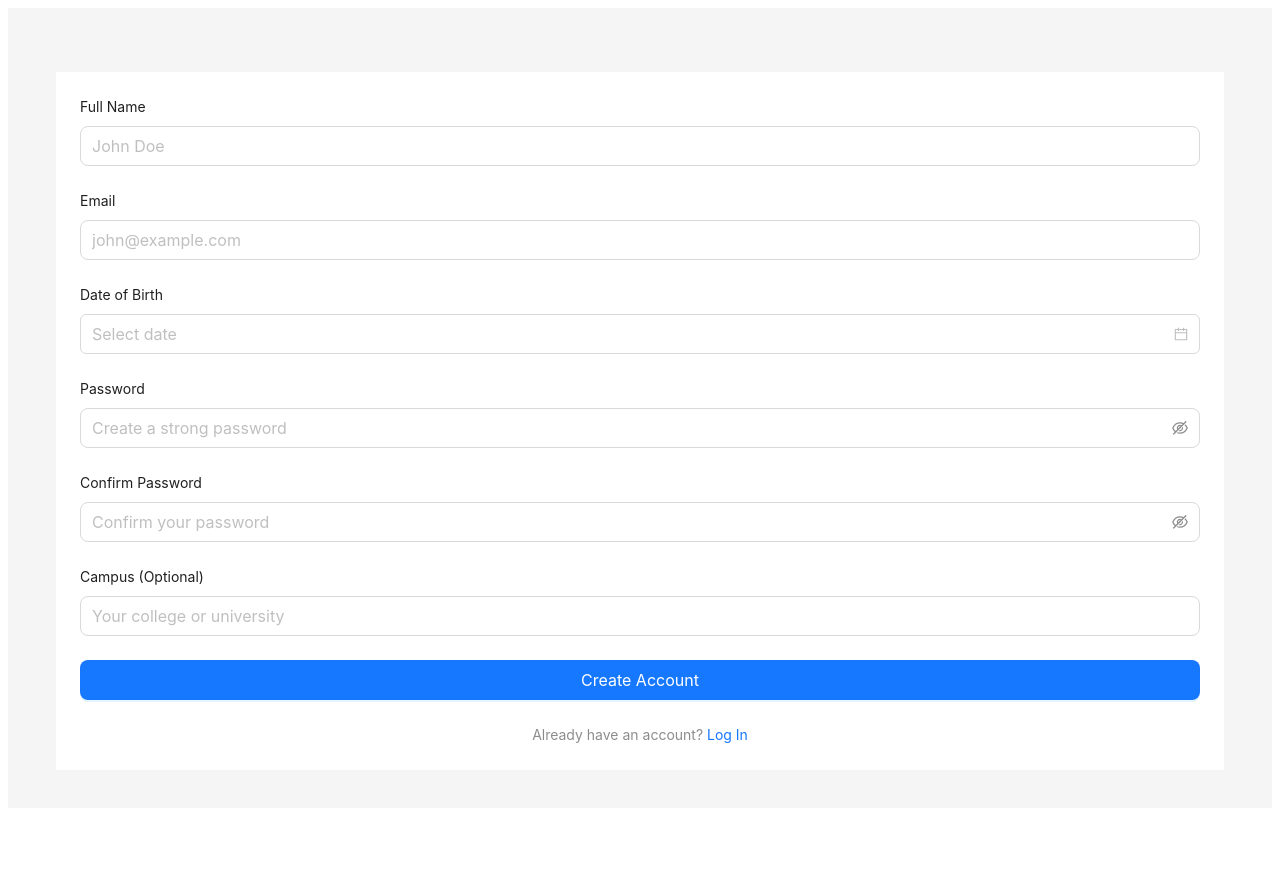
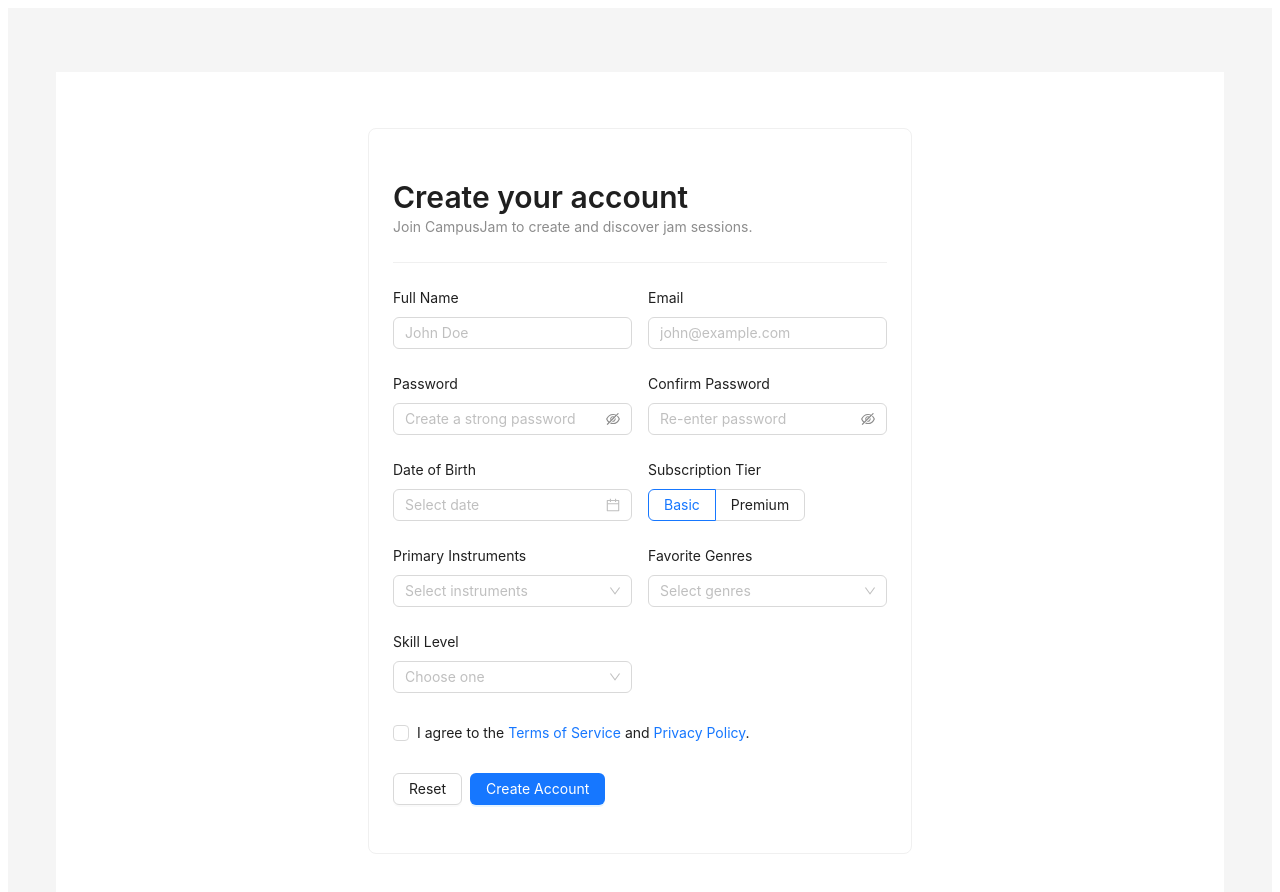
Before and after one commit to MQUEMADO16/CampusJam-Frontend, a React (Create React App) app: page /signup in a window 1280 px wide. Shown: the top 892 px of the page. Before the commit the page ends 816 px from the top, so only its background shows below. Built offline with nearby package versions, Linux system fonts and the light colour scheme.

Commit message:
Integrated API into signup form

```diff
--- a/package.json
+++ b/package.json
@@ -16,6 +16,7 @@
     "antd": "^5.27.4",
     "axios": "^1.12.2",
     "emotion": "^11.0.0",
+    "moment": "^2.30.1",
     "react": "^19.2.0",
     "react-dom": "^19.2.0",
     "react-router-dom": "^7.9.4",
--- a/src/components/features/SignUpForm.tsx
+++ b/src/components/features/SignUpForm.tsx
@@ -1,4 +1,4 @@
-import React from "react";
+import React, { useState } from 'react';
 import {
   Button,
   Checkbox,
@@ -12,31 +12,21 @@
   Space,
   Typography,
   message,
-} from "antd";
+} from 'antd';
+import { useNavigate } from 'react-router-dom';
+import { isAxiosError } from 'axios';
+import { userService } from '../../services/user.service';
+import { TCreateUserData } from '../../types';
+import { Moment } from 'moment';
 
 const { Text } = Typography;
 
 const INSTRUMENTS = [
-  "Guitar",
-  "Bass",
-  "Drums",
-  "Piano/Keys",
-  "Vocals",
-  "Violin",
-  "Saxophone",
-  "Trumpet",
+  "Guitar", "Bass", "Drums", "Piano/Keys", "Vocals", "Violin", "Saxophone", "Trumpet",
 ];
 
 const GENRES = [
-  "Rock",
-  "Jazz",
-  "Pop",
-  "Hip-Hop",
-  "Classical",
-  "Metal",
-  "Blues",
-  "EDM",
-  "Country",
+  "Rock", "Jazz", "Pop", "Hip-Hop", "Classical", "Metal", "Blues", "EDM", "Country",
 ];
 
 const PASSWORD_RULE =
@@ -48,15 +38,74 @@
   return date > cutoff;
 }
 
+// Define the shape of the form values for clarity
+interface SignUpFormValues {
+  name: string;
+  email: string;
+  password: string;
+  dateOfBirth: Moment; // AntD DatePicker uses Moment.js objects
+  subscriptionTier: 'basic' | 'pro';
+  instruments: string[];
+  genres: string[];
+  skillLevel: 'Beginner' | 'Intermediate' | 'Advanced';
+  acceptTerms: boolean;
+}
+
 const SignUpForm: React.FC = () => {
   const [form] = Form.useForm();
+  const [loading, setLoading] = useState(false);
+  const navigate = useNavigate();
 
-  const onFinish = () => {
-    // Show AntD success message
-    message.success("Account created successfully!");
+  /**
+   * Handles form submission, calls the user service, and manages responses.
+   */
+  const onFinish = async (values: SignUpFormValues) => {
+    setLoading(true);
 
-    // Reset all form fields
-    form.resetFields();
+    // --- THIS IS THE UPDATED LOGIC ---
+    // Now we map ALL form fields to the TCreateUserData structure
+    const userData: TCreateUserData = {
+      // Core fields
+      name: values.name,
+      email: values.email,
+      password: values.password,
+      dateOfBirth: values.dateOfBirth.toISOString(),
+
+      // Nested subscription object
+      subscription: {
+        tier: values.subscriptionTier,
+      },
+
+      // Nested profile object
+      profile: {
+        instruments: values.instruments,
+        genres: values.genres,
+        skillLevel: values.skillLevel,
+      },
+    };
+    // --- END OF UPDATED LOGIC ---
+
+    try {
+      await userService.createUser(userData);
+
+      // Handle success
+      message.success('Account created successfully! Please log in.');
+      navigate('/login'); // Redirect to login page
+
+    } catch (error) {
+      // Handle errors
+      let errorMessage = 'Failed to create account.';
+      if (isAxiosError(error)) {
+        if (error.response?.data?.message) {
+          errorMessage = error.response.data.message;
+        }
+      } else if (error instanceof Error) {
+        errorMessage = error.message;
+      }
+      message.error(errorMessage);
+    } finally {
+      setLoading(false); // Stop the loading spinner
+    }
   };
 
   return (
@@ -65,12 +114,15 @@
       form={form}
       name="signup"
       onFinish={onFinish}
-      onFinishFailed={() => {}}
+      onFinishFailed={() => {
+        message.error('Please correct the errors in the form.');
+      }}
       scrollToFirstError
       requiredMark="optional"
       initialValues={{ subscriptionTier: "basic" }}
     >
       <Row gutter={[16, 0]}>
+        {/* --- All your form items are unchanged --- */}
         <Col xs={24} md={12}>
           <Form.Item
             label="Full Name"
@@ -244,7 +296,11 @@
           <Button htmlType="button" onClick={() => form.resetFields()}>
             Reset
           </Button>
-          <Button type="primary" htmlType="submit">
+          <Button
+            type="primary"
+            htmlType="submit"
+            loading={loading}
+          >
             Create Account
           </Button>
         </Space>
--- a/src/pages/SignUp.tsx
+++ b/src/pages/SignUp.tsx
@@ -1,140 +1,27 @@
-import React, { useState } from 'react';
-import { Form, Input, Button, DatePicker, message, Typography } from 'antd';
-import { useNavigate, Link } from 'react-router-dom';
-import { isAxiosError } from 'axios';
+import React from "react";
+import { Card, Col, Row, Typography, Divider } from "antd";
+import SignUpForm from "../components/features/SignUpForm";
 
-import { userService } from '../services/user.service';
-import { TCreateUserData } from '../types';
+const { Title, Text } = Typography;
 
-const { Text } = Typography;
+const SignUp: React.FC = () => {
+  return (
+    <Row justify="center" style={{ padding: "32px 16px" }}>
+      <Col xs={24} sm={22} md={18} lg={16} xl={12} xxl={10}>
+        <Card>
+          <Title level={2} style={{ marginBottom: 0 }}>
+            Create your account
+          </Title>
+          <Text type="secondary">
+            Join CampusJam to create and discover jam sessions.
+          </Text>
 
-const SignUpForm: React.FC = () => {
-  const [form] = Form.useForm();
-  const [loading, setLoading] = useState(false);
-  const navigate = useNavigate();
-
-  /**
-   * Handles form submission, calls the user service, and manages responses.
-   */
-  const onFinish = async (values: any) => {
-    setLoading(true);
-
-    const userData: TCreateUserData = {
-      name: values.name,
-      email: values.email,
-      dateOfBirth: values.dateOfBirth.toISOString(), // Send as ISO string
-      password: values.password,
-      campus: values.campus || undefined,
-    };
-
-    try {
-      await userService.createUser(userData);
-
-      message.success('Account created successfully! Please log in.');
-      navigate('/login');
-
-    } catch (error) {
-      let errorMessage = 'Failed to create account.';
-      if (isAxiosError(error)) {
-        if (error.response?.data?.message) {
-          errorMessage = error.response.data.message;
-        }
-      } else if (error instanceof Error) {
-        errorMessage = error.message;
-      }
-      message.error(errorMessage);
-    } finally {
-      setLoading(false);
-    }
-  };
-
-  return (
-    <>
-      <Form
-        form={form}
-        layout="vertical"
-        onFinish={onFinish}
-        requiredMark={false}
-      >
-        <Form.Item
-          name="name"
-          label="Full Name"
-          rules={[{ required: true, message: 'Please enter your name', whitespace: true }]}
-        >
-          <Input placeholder="John Doe" size="large" />
-        </Form.Item>
-
-        <Form.Item
-          name="email"
-          label="Email"
-          rules={[
-            { required: true, message: 'Please enter your email' },
-            { type: 'email', message: 'Enter a valid email address' },
-          ]}
-        >
-          <Input placeholder="john@example.com" size="large" />
-        </Form.Item>
-
-        <Form.Item
-          name="dateOfBirth"
-          label="Date of Birth"
-          rules={[{ required: true, message: 'Please select your date of birth' }]}
-        >
-          {/* AntD DatePicker provides a moment object, .toISOString() converts it */}
-          <DatePicker style={{ width: '100%' }} size="large" />
-        </Form.Item>
-
-        <Form.Item
-          name="password"
-          label="Password"
-          rules={[
-            { required: true, message: 'Please enter a password' },
-            { min: 6, message: 'Password must be at least 6 characters' },
-          ]}
-          hasFeedback
-        >
-          <Input.Password placeholder="Create a strong password" size="large" />
-        </Form.Item>
-
-        <Form.Item
-          name="confirmPassword"
-          label="Confirm Password"
-          dependencies={['password']}
-          hasFeedback
-          rules={[
-            { required: true, message: 'Please confirm your password' },
-            ({ getFieldValue }) => ({
-              validator(_, value) {
-                if (!value || getFieldValue('password') === value) {
-                  return Promise.resolve();
-                }
-                return Promise.reject(new Error('The two passwords do not match!'));
-              },
-            }),
-          ]}
-        >
-          <Input.Password placeholder="Confirm your password" size="large" />
-        </Form.Item>
-
-        <Form.Item
-          name="campus"
-          label="Campus (Optional)"
-        >
-          <Input placeholder="Your college or university" size="large" />
-        </Form.Item>
-
-        <Form.Item>
-          <Button type="primary" htmlType="submit" loading={loading} block size="large">
-            Create Account
-          </Button>
-        </Form.Item>
-
-        <Text type="secondary" style={{ textAlign: 'center', display: 'block' }}>
-          Already have an account? <Link to="/login">Log In</Link>
-        </Text>
-      </Form>
-    </>
+          <Divider />
+          <SignUpForm />
+        </Card>
+      </Col>
+    </Row>
   );
 };
 
-export default SignUpForm;
+export default SignUp;
```
Also changed, not shown: src/types/user.types.ts (+9 -2 lines), 1 other file (tests, documents, lock files or other folders).
